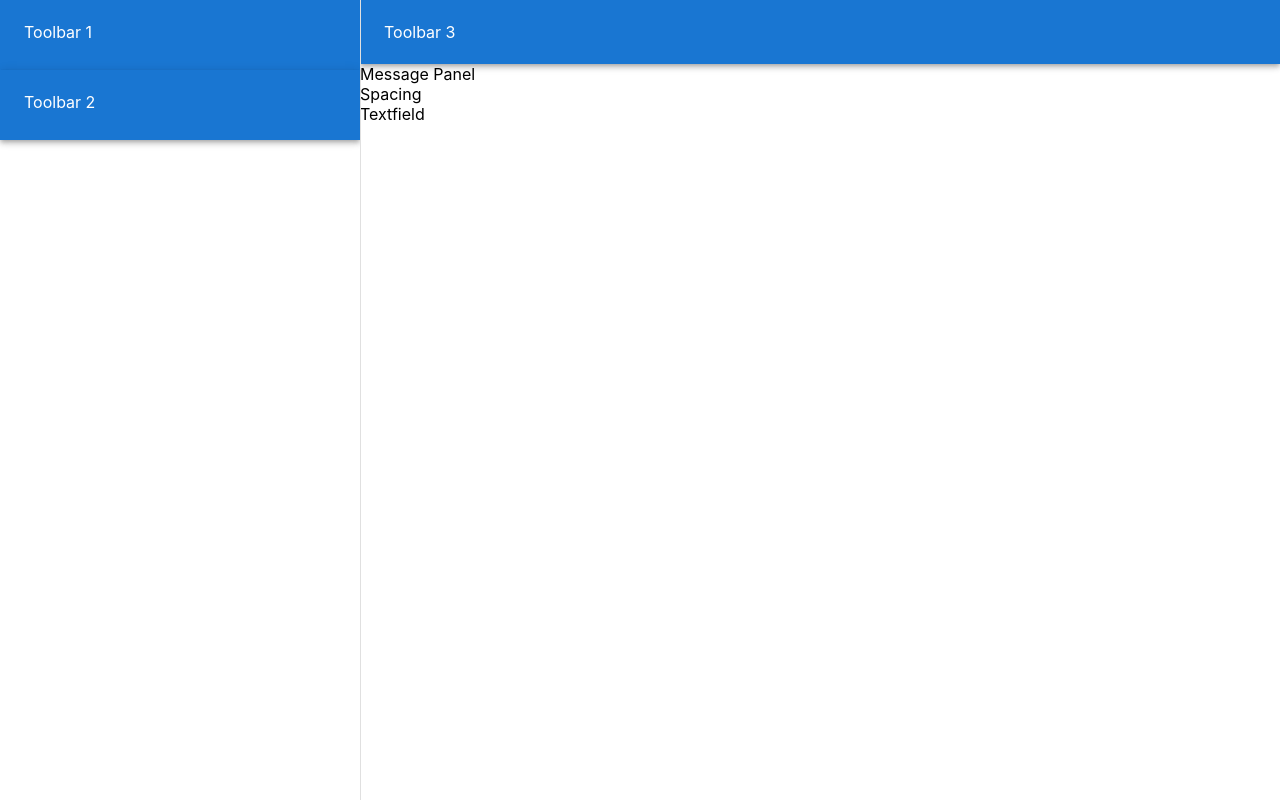
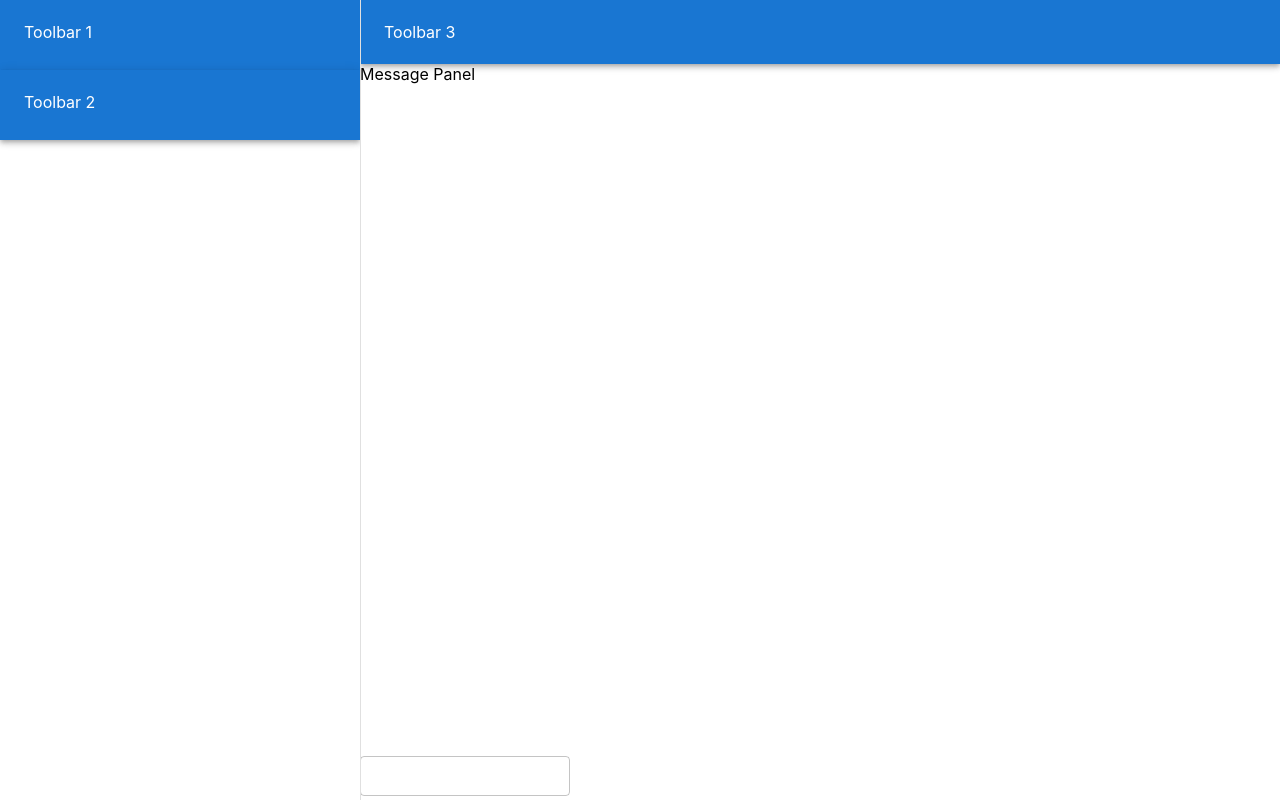
Before and after one commit to jmLei/Messenger-Website, a React (Create React App) app in the folder frontend/: page / in a window 1280 px wide. Built offline with nearby package versions, Linux system fonts and the light colour scheme.

Commit message:
made all content in messenger page always fit to 100vw

```diff
--- a/frontend/src/components/Main.jsx
+++ b/frontend/src/components/Main.jsx
@@ -12,6 +12,19 @@ import Toolbar from "@mui/material/Toolbar";
 
 import { makeStyles } from "@material-ui/core";
 
+const Main = () => {
+    // useState hooks
+    const [ render, setRender ] = useState(0);
+    const [ spacing, setSpacing ] = useState(0);
+
+    // useRef hooks
+    const appBarRef = useRef();
+    const messengerPanelRef = useRef();
+    const spacingPanelRef = useRef();
+    const textFieldRef = useRef();
+
+
+    // makeStyles hook
     const drawerAppBarHeight = 70;
     const drawerWidth = 360;
 
@@ -36,22 +49,38 @@ const useStyles = makeStyles({
         },
 
         mainPanel: {
+            flexGrow: 1,
+        },
 
+        spacingPanel: {
+            height: `calc(100vh - ${spacing}px)`
         }
     });
 
-const Main = () => {
-    const messengerPanelRef = useRef();
-    const spacingPanelRef = useRef();
-    const textFieldRef = useRef();
+    const classes = useStyles();
+
+    // useEffect hooks
+    useEffect(() => {
+        textFieldOnChangeHandler();
+    });
 
     useEffect(() => {
-        console.log("Messenger Panel = " + messengerPanelRef.current.clientHeight);
-        console.log("Spacing Panel = " + spacingPanelRef.current.clientHeight);
-        console.log("Textfield = " + spacingPanelRef.current.clientHeight);
-    });
+        console.log("useEffect()");
+        console.log("Spacing variable = " + spacing);
+    }, [spacing])
 
-    const classes = useStyles();
+    // additional functions
+
+    const textFieldOnChangeHandler = () => {
+        console.log(appBarRef.current.scrollHeight);
+        console.log(messengerPanelRef.current.scrollHeight);
+        console.log(textFieldRef.current.scrollHeight);
+        setSpacing(
+            appBarRef.current.scrollHeight +
+            messengerPanelRef.current.scrollHeight +
+            textFieldRef.current.scrollHeight
+        );
+    };
 
     return(
         <Box sx={{display: "flex"}}>
@@ -84,11 +113,9 @@ const Main = () => {
                 </List>
             </Drawer>
 
-            <Box sx={{ flexGrow: 1}}>
+            <Box className={classes.mainPanel}>
                 <Box sx={{display: "flex",  flexDirection: "column"}}>
-                    <AppBar
-                        position="static"
-                    >
+                    <AppBar position="static" ref={appBarRef}>
                         <Toolbar>
                             Toolbar 3
                         </Toolbar>
@@ -97,12 +124,19 @@ const Main = () => {
                         Message Panel
                     </Box>
 
-                    <Box ref={spacingPanelRef}>
-                        Spacing
+                    <Box className={classes.spacingPanel} ref={spacingPanelRef}>
+
                     </Box>
 
-                    <Box ref={textFieldRef}>
-                        Textfield
+                    <Box ref={textFieldRef} sx={{ position: "relative" }}>
+                        <TextField
+                            multiline
+                            maxRows={4}
+                            onChange={textFieldOnChangeHandler}
+                            margin="dense"
+                            size="small"
+                            sx={{ position: "absolute", bottom: 0 }}
+                        />
                     </Box>
                 </Box>
             </Box>
```
Lines whose indentation alone changed are shown as unchanged.
